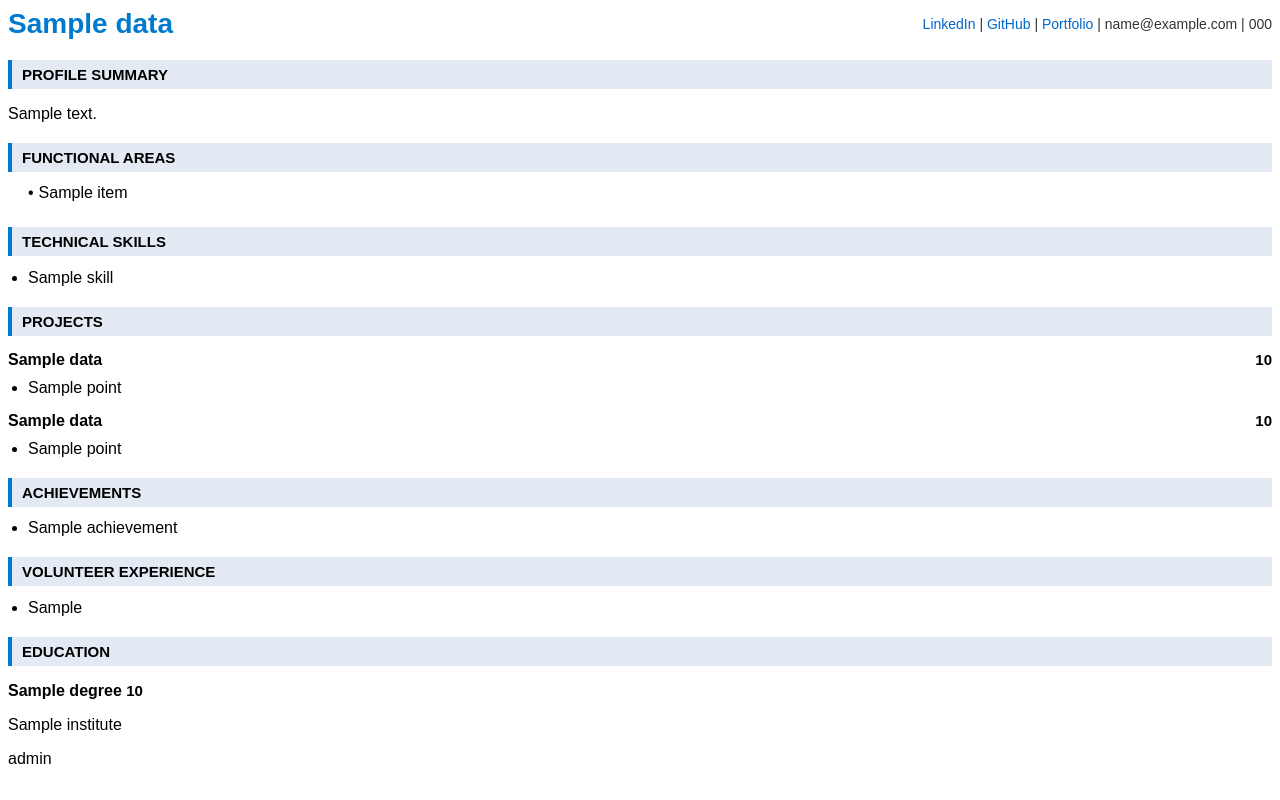
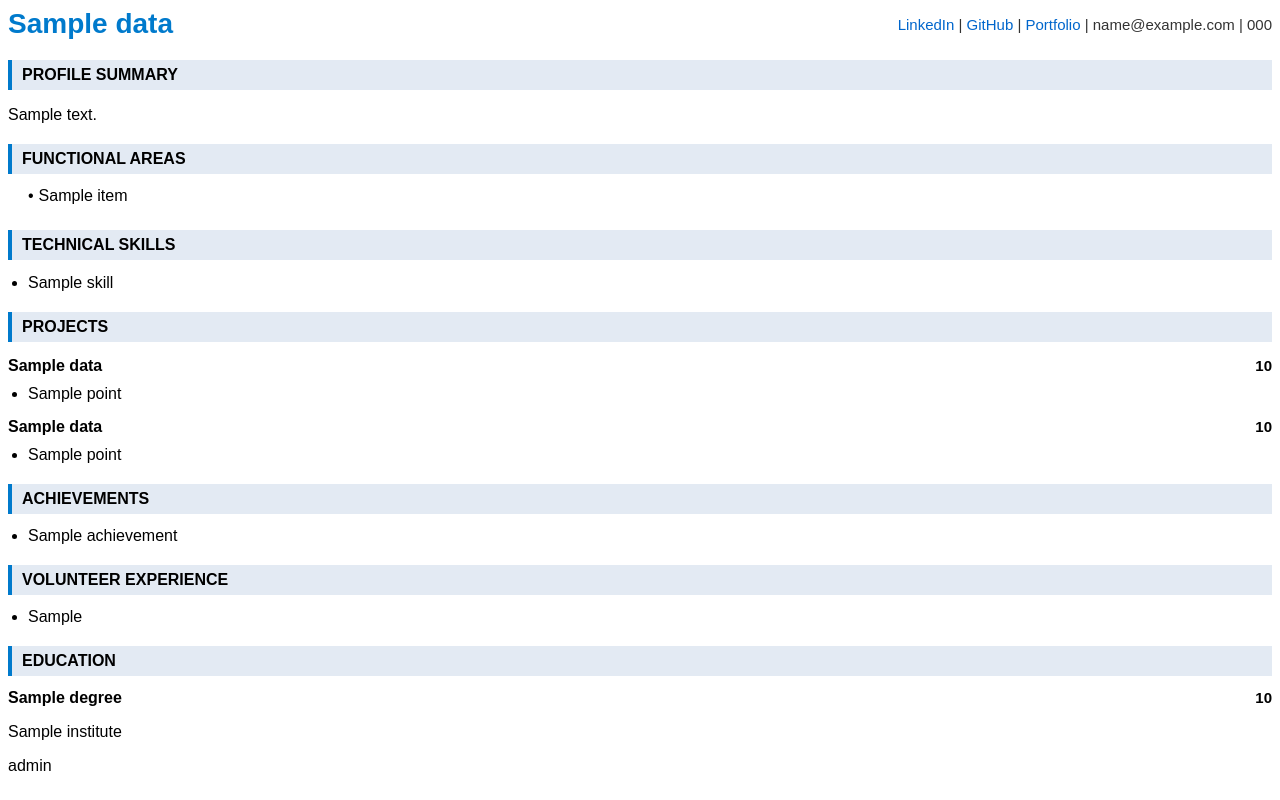
Before and after one commit to dhanush-ts/Resume-Server, a Flask app: template templates/template.html in a window 1280 px wide. Run offline with Flask 3, Linux system fonts and the light colour scheme; the template is opened without the code that fills it: most values are stand-ins (such as "Sample title", 1, 10 or a date in 2020).

Commit message:
until git download

```diff
--- a/templates/template.html
+++ b/templates/template.html
@@ -34,7 +34,7 @@
     }
 
     .contact {
-      font-size: 14px;
+      font-size: 15px;
       color: #333;
       text-align: right;
     }
@@ -49,10 +49,17 @@
       text-decoration: none;
     }
 
+    .education-line {
+      display: flex;
+      justify-content: space-between;
+      align-items: baseline;
+    }
+
+
     .section-title {
       background-color: #e3eaf3;
       padding: 6px 10px;
-      font-size: 15px;
+      font-size: 16px;
       font-weight: bold;
       border-left: 4px solid #007acc;
       margin-top: 20px;
@@ -109,7 +116,7 @@
     </div>
 
     <h2 class="section-title">PROFILE SUMMARY</h2>
-    <p>{{ data.profile_summary }}</p>
+    <p class="summary">{{ data.profile_summary }}</p>
 
     <h2 class="section-title">FUNCTIONAL AREAS</h2>
     <ul class="three-column">
@@ -166,7 +173,10 @@
     </ul>
 
     <h2 class="section-title">EDUCATION</h2>
-    <p><strong>{{ data.education.degree }}</strong> <span class="duration">{{ data.education.duration }}</span></p>
+    <div class="education-line">
+      <strong>{{ data.education.degree }}</strong>
+      <span class="duration">{{ data.education.duration }}</span>
+    </div>
     <p>{{ data.education.institute }}</p>
     <p>{{ data.education.roles }}</p>
   </div>
```
